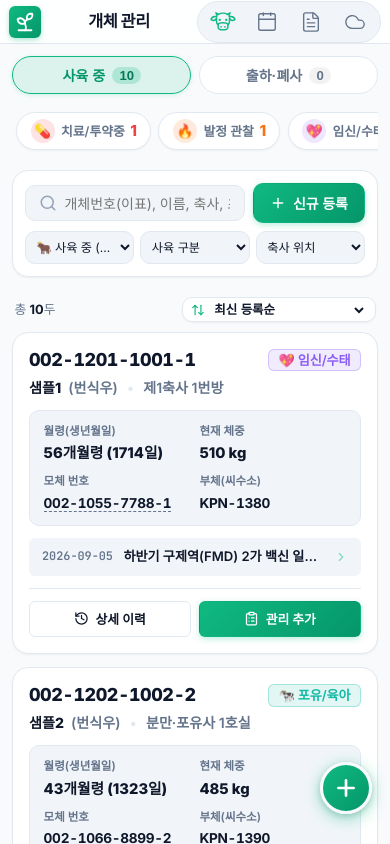
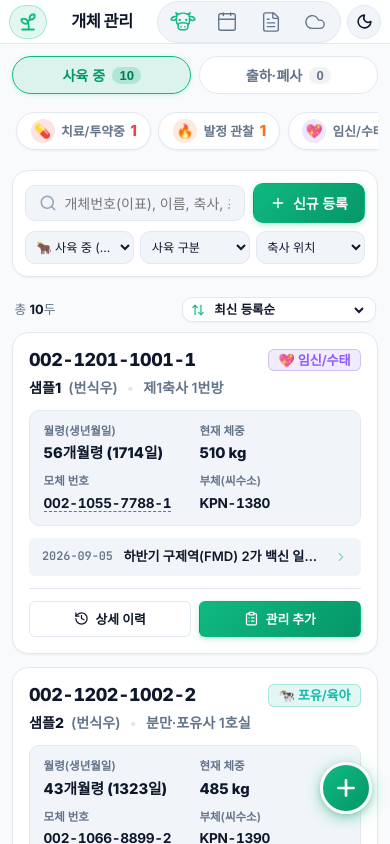
Before and after one commit to sysmedic/happy-farm, a React (Vite) app: page / in a window 390 px wide. Shown: the top 844 px of the page. Built offline with nearby package versions, Linux system fonts and the light colour scheme; a web font is replaced by a local one.

Commit message:
feat(topbar): 디자이너 추천 절충안 디자인 적용 (농장 버튼 38px 소프트틴트화 및 나이트모드 버튼 우측 독립 배치)

```diff
--- a/src/components/layout/TopBar.jsx
+++ b/src/components/layout/TopBar.jsx
@@ -4,7 +4,9 @@ import {
   Calendar,
   FileText,
   Cloud,
-  Plus
+  Plus,
+  Moon,
+  Sun
 } from 'lucide-react';
 
 // 정감 있는 제각(除角) 한우 벡터 라인 아이콘 (뾰족한 제각 뿔 흔적 + 턱선 정리된 비경 하단 핏)
@@ -63,25 +65,25 @@ export default function TopBar({
 
   return (
     <header className="topbar">
-      {/* 1. 좌측: 농장 브랜드 로고 (농장 아이콘 터치 시 나이트/라이트 모드 전환) */}
+      {/* 1. 좌측: 농장 브랜드 버튼 (독립된 은은한 원형 틴트 버튼 스타일, 추후 환경설정 모달 연동) */}
       <div className="brand-section">
         <button
           type="button"
-          className="brand-logo-icon brand-theme-toggle-btn"
-          onClick={onToggleTheme}
-          title={theme === 'dark' ? '라이트 모드로 전환 ☀️' : '다크(나이트) 모드로 전환 🌙'}
-          aria-label={theme === 'dark' ? '라이트 모드로 전환' : '다크 모드로 전환'}
+          className="farm-brand-btn"
+          title="농장 환경 설정 (준비 중)"
+          aria-label="농장 환경 설정"
         >
-          <Sprout size={22} />
+          <Sprout size={20} strokeWidth={2.2} className="farm-brand-icon" />
         </button>
       </div>
 
-      {/* 2. 중앙: 농장 아이콘과 탭 메뉴 사이 여백의 정중앙에 위치하는 현재 화면명 */}
+      {/* 2. 중앙: 농장 아이콘과 우측 탭 메뉴 사이 여백의 정중앙에 위치하는 현재 화면명 */}
       <div className="topbar-center-title-box">
         <h1 className="topbar-view-title">{currentTitle}</h1>
       </div>
 
-      {/* 3. 우측: Main Navigation Tabs (모바일에서는 아이콘만 노출, 데스크톱에서는 텍스트 함께 노출) */}
+      {/* 3. 우측: 메인 메뉴 탭바 + 독립 분리된 나이트/라이트 모드 버튼 + 기록추가 액션 */}
+      <div className="topbar-right-group">
         <nav className="nav-tabs" aria-label="메인 메뉴">
           <button
             className={`nav-tab-item ${activeTab === 'entities' ? 'active' : ''}`}
@@ -125,9 +127,23 @@ export default function TopBar({
           </button>
         </nav>
 
-      {/* Quick Action Buttons */}
+        {/* 나이트/라이트 모드 독립 원형 버튼 */}
+        <button
+          type="button"
+          className="theme-toggle-btn"
+          onClick={onToggleTheme}
+          title={theme === 'dark' ? '라이트 모드로 전환 ☀️' : '다크(나이트) 모드로 전환 🌙'}
+          aria-label={theme === 'dark' ? '라이트 모드로 전환' : '다크 모드로 전환'}
+        >
+          {theme === 'dark' ? (
+            <Sun size={17} strokeWidth={2.2} className="theme-toggle-icon sun" />
+          ) : (
+            <Moon size={17} strokeWidth={2.2} className="theme-toggle-icon moon" />
+          )}
+        </button>
+
+        {/* Quick Action Buttons (데스크톱 전용 기록 추가) */}
         <div className="topbar-actions">
-        {/* 현장 관리 기록 빠른 추가 (+) 버튼 (데스크톱 전용) */}
           <button
             type="button"
             className="btn-quick-log"
@@ -139,6 +155,7 @@ export default function TopBar({
             <span className="quick-log-text">기록 추가</span>
           </button>
         </div>
+      </div>
     </header>
   );
 }
--- a/src/index.css
+++ b/src/index.css
@@ -227,36 +227,99 @@ a:hover {
   text-align: center;
 }
 
-.brand-logo-icon {
-  width: 40px;
-  height: 40px;
-  background: linear-gradient(135deg, #10b981 0%, #059669 100%);
-  color: #ffffff;
+.farm-brand-btn {
+  width: 38px;
+  height: 34px;
+  background: var(--color-primary-light, rgba(16, 185, 129, 0.12));
+  color: var(--color-primary, #10b981);
   display: flex;
   align-items: center;
   justify-content: center;
-  border-radius: var(--radius-md);
-  box-shadow: 0 4px 10px rgba(16, 185, 129, 0.35);
-  font-size: 1.25rem;
-  border: none;
+  border-radius: var(--radius-full);
+  border: 1px solid rgba(16, 185, 129, 0.28);
   cursor: pointer;
   transition: all 0.2s cubic-bezier(0.34, 1.56, 0.64, 1);
   outline: none;
-}
-
-.brand-theme-toggle-btn:hover {
-  transform: translateY(-2px) scale(1.05);
-  box-shadow: 0 6px 14px rgba(16, 185, 129, 0.45);
-}
-
-.brand-theme-toggle-btn:active {
+  flex-shrink: 0;
+}
+
+.farm-brand-btn:hover {
+  transform: translateY(-1px) scale(1.05);
+  background: rgba(16, 185, 129, 0.2);
+  border-color: rgba(16, 185, 129, 0.45);
+  box-shadow: 0 4px 12px rgba(16, 185, 129, 0.25);
+}
+
+.farm-brand-btn:active {
   transform: scale(0.92);
 }
 
-[data-theme='dark'] .brand-theme-toggle-btn {
-  background: linear-gradient(135deg, #059669 0%, #064e3b 100%);
-  border: 1px solid rgba(16, 185, 129, 0.4);
-  box-shadow: 0 2px 8px rgba(16, 185, 129, 0.25);
+[data-theme='dark'] .farm-brand-btn {
+  background: rgba(16, 185, 129, 0.16);
+  border-color: rgba(16, 185, 129, 0.35);
+  color: #34d399;
+}
+
+[data-theme='dark'] .farm-brand-btn:hover {
+  background: rgba(16, 185, 129, 0.25);
+  border-color: rgba(16, 185, 129, 0.55);
+  box-shadow: 0 4px 14px rgba(16, 185, 129, 0.3);
+}
+
+/* 탑바 우측 그룹 (메인메뉴 탭바 + 독립 테마버튼 + 액션버튼) */
+.topbar-right-group {
+  display: flex;
+  align-items: center;
+  gap: 0.5rem;
+  flex-shrink: 0;
+}
+
+/* 독립된 원형 나이트/라이트 모드 토글 버튼 */
+.theme-toggle-btn {
+  width: 34px;
+  height: 34px;
+  background: var(--bg-card-subtle);
+  border: 1px solid var(--border-color);
+  color: var(--text-muted);
+  border-radius: var(--radius-full);
+  display: flex;
+  align-items: center;
+  justify-content: center;
+  cursor: pointer;
+  transition: all 0.2s cubic-bezier(0.34, 1.56, 0.64, 1);
+  outline: none;
+  flex-shrink: 0;
+}
+
+.theme-toggle-btn:hover {
+  transform: translateY(-1px);
+  background: var(--bg-hover);
+  color: var(--text-main);
+  border-color: var(--text-muted);
+  box-shadow: 0 3px 8px rgba(0, 0, 0, 0.08);
+}
+
+.theme-toggle-btn:active {
+  transform: scale(0.92);
+}
+
+.theme-toggle-icon.sun {
+  color: #f59e0b;
+}
+
+.theme-toggle-icon.moon {
+  color: var(--text-main);
+}
+
+[data-theme='dark'] .theme-toggle-btn {
+  background: rgba(255, 255, 255, 0.06);
+  border-color: rgba(255, 255, 255, 0.12);
+}
+
+[data-theme='dark'] .theme-toggle-btn:hover {
+  background: rgba(255, 255, 255, 0.12);
+  border-color: rgba(255, 255, 255, 0.25);
+  box-shadow: 0 3px 10px rgba(0, 0, 0, 0.35);
 }
 
 .brand-title {
@@ -2656,7 +2719,7 @@ form.modal-content {
   /* 브랜드 섹션: 로고 아이콘만 단독 노출 */
   .brand-title,
   .brand-subtitle,
-  .brand-section>div:not(.brand-logo-icon) {
+  .brand-section>div:not(.farm-brand-btn) {
     display: none !important;
   }
 
@@ -2665,6 +2728,21 @@ form.modal-content {
     align-items: center;
     gap: 0;
     flex-shrink: 0;
+  }
+
+  /* 농장 독립 틴트 버튼 (모바일 탭 버튼과 동등한 38px x 34px 핏) */
+  .farm-brand-btn {
+    width: 38px;
+    height: 34px;
+    border-radius: var(--radius-full);
+  }
+
+  .farm-brand-btn:hover {
+    transform: none;
+  }
+
+  .farm-brand-btn:active {
+    transform: scale(0.92);
   }
 
   /* 농장 아이콘과 메뉴 탭바 사이 여백의 정중앙에 위치 */
@@ -2687,20 +2765,28 @@ form.modal-content {
     text-align: center;
   }
 
-  .brand-logo-icon {
-    width: 32px;
-    height: 32px;
-    font-size: 0.95rem;
-    border-radius: var(--radius-sm);
-    box-shadow: 0 2px 5px rgba(16, 185, 129, 0.35);
-  }
-
-  .brand-theme-toggle-btn:hover {
+  /* 모바일 상단 우측 그룹 (탭바 + 독립 테마 토글 버튼) */
+  .topbar-right-group {
+    display: flex !important;
+    align-items: center;
+    gap: 6px;
+    flex-shrink: 0;
+  }
+
+  /* 모바일 독립 나이트/라이트 모드 버튼 */
+  .theme-toggle-btn {
+    width: 34px;
+    height: 34px;
+    border-radius: var(--radius-full);
+    flex-shrink: 0;
+  }
+
+  .theme-toggle-btn:hover {
     transform: none;
   }
 
-  .brand-theme-toggle-btn:active {
-    transform: scale(0.9);
+  .theme-toggle-btn:active {
+    transform: scale(0.92);
   }
 
   /* 모바일 상단 네비게이션 탭바 (4개 탭: 개체관리, 다이어리, 일일보고, 드라이브) */
```
Lines whose indentation alone changed are shown as unchanged.
